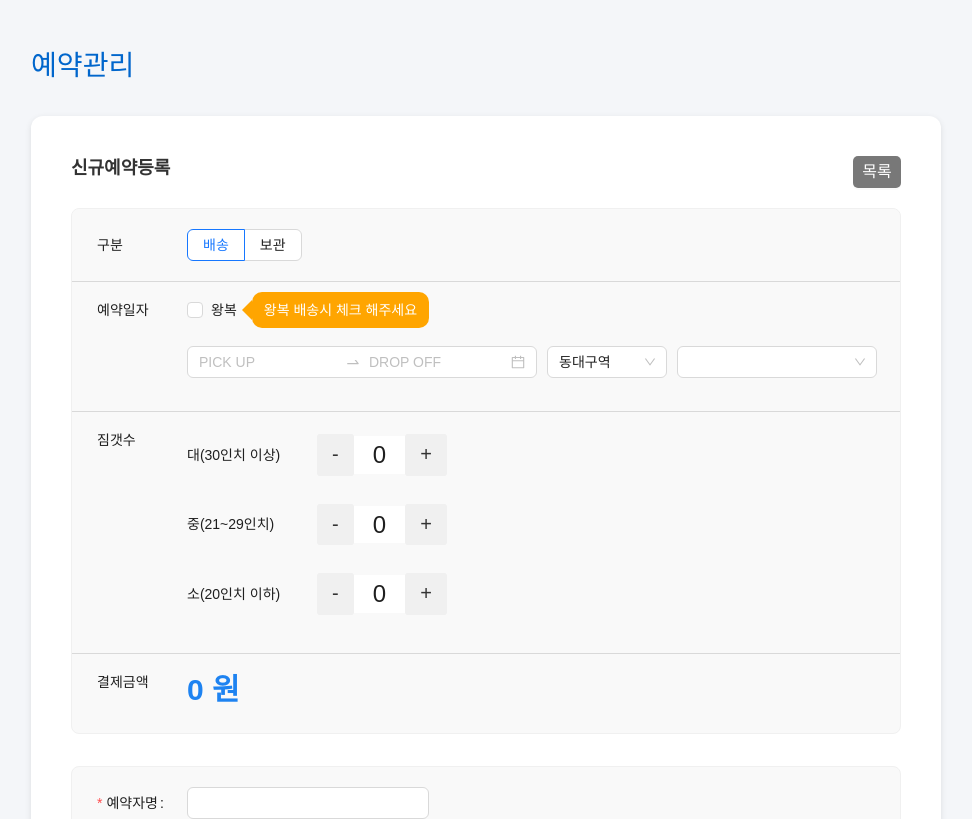
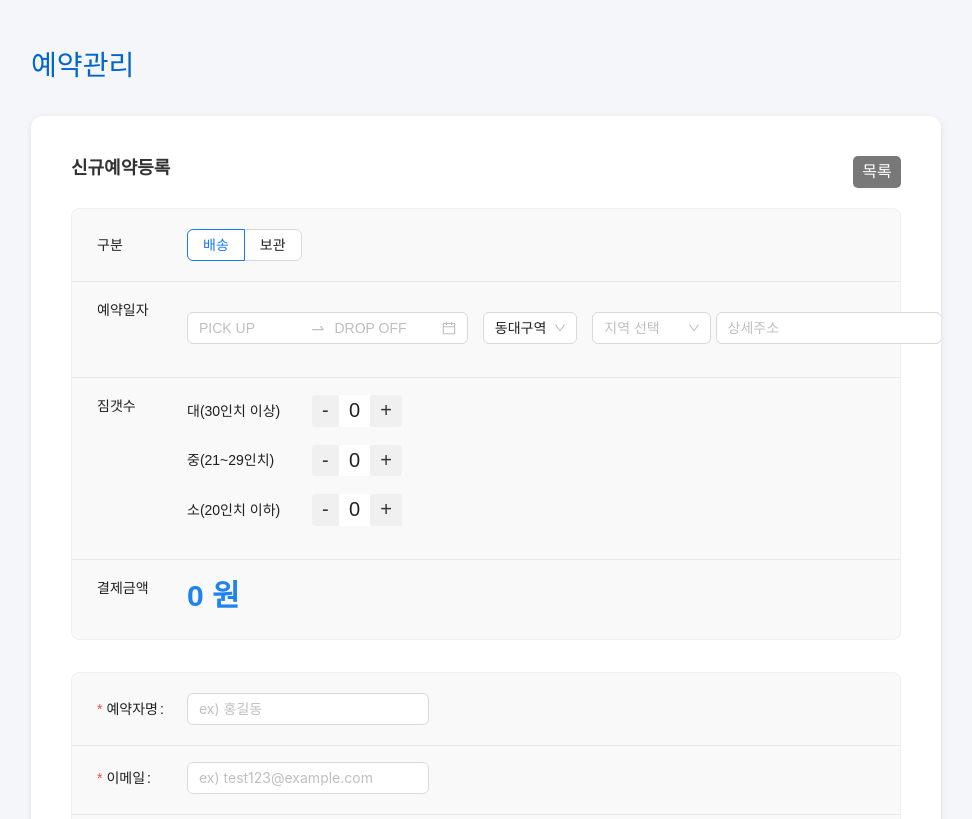
Before and after one commit to cjo3o/with_go_admin, a React (Vite) app: page /NewReservationAddPage in a window 1280 px wide. Shown: the top 819 px of the page, without its empty margins (279-1251 px from the left). Built offline with nearby package versions, Linux system fonts and the light colour scheme.

Commit message:
디자인 수정중...

```diff
--- a/src/components/Cascader.jsx
+++ b/src/components/Cascader.jsx
@@ -1,59 +1,46 @@
 import React from 'react';
-import {Cascader} from 'antd';
+import { Cascader } from 'antd';
 
 const options = [
     {
-        value: 'Daegu',
-        label: <span>대구</span>,
+        value: 'daegu',
+        label: '대구',
         children: [
-            {
-                value: 'Daego-center',
-                label: '중구',
-            },
-            {
-                value: 'Daego-All',
-                label: '동구',
-            },
-            {
-                value: 'Daego-All',
-                label: '서구'
-            },
-            // children: [
-            //     {
-            //         value: '',
-            //         label: 'West Lake',
-            //     },
-            // ],
+            { value: 'junggu', label: '중구' },
+            { value: 'donggu', label: '동구' },
+            { value: 'seogu', label: '서구' },
+            { value: 'bukgu', label: '북구' },
+            { value: 'suseonggu', label: '수성구' },
+            { value: 'dalseogu', label: '달서구' },
+            { value: 'dalseogu', label: '달성군' },
         ],
     },
     {
-        value: 'jiangsu',
-        label: 'Jiangsu',
+        value: 'gyeongju',
+        label: '경주',
         children: [
-            {
-                value: 'nanjing',
-                label: 'Nanjing',
-                children: [
-                    {
-                        value: 'zhonghuamen',
-                        label: 'Zhong Hua Men',
-                    },
-                ],
-            },
+            { value: 'andong', label: '안강읍' },
+            { value: 'gangdong', label: '강동면' },
+            { value: 'yangbuk', label: '양북면' },
+            { value: 'naenam', label: '내남면' },
         ],
     },
 ];
-const onChange = value => {
+
+const onChange = (value) => {
     console.log(value);
 };
-// Just show the latest item.
-const displayRender = labels => labels[labels.length - 1];
-const App = () => (
+
+const displayRender = (labels) => labels.join(' / ');
+
+const LocationCascader = () => (
     <Cascader
         options={options}
-        expandTrigger="hover"
+        onChange={onChange}
         displayRender={displayRender}
-        onChange={onChange}
+        placeholder="지역 선택"
+        style={{ width: 150 }} // Cascader 너비
     />
 );
-export default App;
+
+export default LocationCascader;
--- a/src/css/NewReservationAdd.css
+++ b/src/css/NewReservationAdd.css
@@ -19,6 +19,8 @@
     align-items: flex-start; /* label과 control의 세로 정렬을 시작점으로 맞춤 (필요에 따라 변경) */
     margin-bottom: 20px; /* 각 Form.Item 간의 간격 */
     margin-left: 25px;
+    width: 100%;
+    gap: 5px;
 }
 
 .separated-form-item .ant-form-item-label {
@@ -50,3 +52,12 @@
     border-right: 10px solid #FFA500; /* 꼬리 색상 (배경색과 동일) */
     border-bottom: 10px solid transparent;
 }
+
+/*.ant-form-item .separated-form-item .css-dev-only-do-not-override-1261szd{*/
+/*    width: 100%;*/
+/*}*/
+
+.ant-col .ant-form-item-label .css-dev-only-do-not-override-1261szd .ant-form-item-no-colon{
+    display: flex;
+    align-items: center;
+}
--- a/src/pages/reservation/NewReservationAddPage.jsx
+++ b/src/pages/reservation/NewReservationAddPage.jsx
@@ -21,6 +21,7 @@ import {
 import supabase from "../../lib/supabase.js";
 import bcrypt from 'bcryptjs';
 import {useNavigate} from "react-router-dom";
+import LocationCascader from '../../components/Cascader';
 
 import '../../css/NewReservationAdd.css';
 
@@ -38,38 +39,39 @@ const Counter = ({initialCount = 0, onCountChange}) => {
 
     return (
         <div style={{
-            padding: '10px',
+            padding: '5px',
             display: 'flex',
             alignItems: 'center',
-            justifyContent: 'space-between',
-            width: '150px'
+            width: '100px',
         }}>
             <button
                 onClick={decrement}
                 style={{
                     fontSize: '20px',
-                    padding: '5px 15px',
+                    padding: '0 10px',
                     backgroundColor: '#f0f0f0',
                     color: '#333',
                     border: 'none',
                     borderRadius: '3px',
                     cursor: 'pointer',
+
                 }}
             >
                 -
             </button>
             <div style={{
-                fontSize: '24px',
+                fontSize: '20px',
+                width: '40px',
+                // height: '30px',
                 backgroundColor: 'white',
-                width: "100%",
-                height: "100%",
+                // border: '1px solid #dddddd',
                 textAlign: 'center'
             }}> {count} </div>
             <button
                 onClick={increment}
                 style={{
                     fontSize: '20px',
-                    padding: '5px 15px',
+                    padding: '0 10px',
                     backgroundColor: '#f0f0f0',
                     color: '#333',
                     border: 'none',
@@ -206,31 +208,45 @@ function NewReservationAddPage() {
 
     const ReservationDatePicker = () => (
         <Space direction="vertical" size={12} style={{marginTop: '5px'}}>
-            {serviceType === 'delivery' && (
-                <Checkbox onChange={handleReturnTripChange}>왕복
-                    <span className="speech-bubble">왕복 배송시 체크 해주세요</span>
-                </Checkbox>
-            )}
-            <div style={{display: "flex", alignItems: "center"}}>
+            <div style={{
+                display: "flex",
+                alignItems: "center",
+                gap: "5px", // ✅ 항목 간 간격 고정
+                width: '100%', // ✅ 고정 너비로 균형 유지
+            }}>
                 <RangePicker
                     renderExtraFooter={() => 'extra footer'}
                     showTime
                     value={storageDates}
-                    placeholder={[serviceType === 'delivery' ? 'PICK UP' : '보관 시작',
+                    placeholder={[
+                        serviceType === 'delivery' ? 'PICK UP' : '보관 시작',
                         serviceType === 'delivery' ? 'DROP OFF' : '보관 종료'
                     ]}
-                    style={{width: '350px', marginTop: '5px', marginBottom: '5px'}}
+                    style={{
+                        width: '350px',
+                        marginTop: '5px',
+                        marginBottom: '5px'
+                }}
                     onChange={(dates) => setStorageDates(dates)}
-                    // onOk={(dates) => setStorageDates(dates)}
                 />
                 <Select
                     className="select"
-                    defaultValue={locationOptions[0]?.options[0]?.value} // 기본 배송지 설정
+                    defaultValue={locationOptions[0]?.options[0]?.value}
                     style={{width: 120}}
                     onChange={handleLocationChange}
                     options={locationOptions}
                 />
-                <Cascader style={{width: '200px'}}></Cascader>
+
+                {serviceType === 'delivery' && (
+                    <>
+                        <LocationCascader />
+                        <Input className="separated-form-item" placeholder="상세주소" style={{
+                            width: '100px',
+                            margin: '0',
+                        }} />
+                    </>
+                )}
+
             </div>
             {serviceType === 'delivery' && isReturnTrip && (
                 <RangePicker
@@ -278,7 +294,7 @@ function NewReservationAddPage() {
                                             <Radio.Button value="storage">보관</Radio.Button>
                                         </Radio.Group>
                                     </Form.Item>
-                                    <Divider style={{margin: '12px 0', borderColor: '#d9d9d9'}}/>
+                                    <Divider style={{margin: '12px 0', borderColor: 'rgba(217,217,217,0.5)'}}/>
                                     <Form.Item
                                         label={serviceType === 'delivery' ? '예약일자' : '보관기간'}
                                         colon={false}
@@ -286,7 +302,7 @@ function NewReservationAddPage() {
                                     >
                                         <ReservationDatePicker/>
                                     </Form.Item>
-                                    <Divider style={{margin: '12px 0', borderColor: '#d9d9d9'}}/>
+                                    <Divider style={{margin: '12px 0', borderColor: 'rgba(217,217,217,0.5)'}}/>
                                     <Form.Item label="짐갯수" colon={false} className="separated-form-item">
                                         {[
                                             {label: '대(30인치 이상)', onChange: handleLargeCountChange},
@@ -300,11 +316,12 @@ function NewReservationAddPage() {
                                             </div>
                                         ))}
                                     </Form.Item>
-                                    <Divider style={{margin: '12px 0', borderColor: '#d9d9d9'}}/>
+                                    <Divider style={{margin: '12px 0', borderColor: 'rgba(217,217,217,0.5)'}}/>
                                     <Form.Item
                                         label="결제금액"
                                         colon={false}
                                         className="separated-form-item"
+
                                     >
                                         <PaymentDisplay amount={totalPayment}/>
                                     </Form.Item>
@@ -339,21 +356,22 @@ function NewReservationAddPage() {
                                         rules={[{required: true, message: '예약자명을 입력해주세요'}]}
                                         className="separated-form-item"
                                     >
-                                        <Input/>
+                                        <Input placeholder="ex) 홍길동" style={{ width: '100%' }}/>
                                     </Form.Item>
-                                    <Divider style={{ margin: '12px 0', borderColor: '#d9d9d9' }} />
+                                    <Divider style={{ margin: '16px 0', borderColor: 'rgba(217,217,217,0.5)' }} />
                                     <Form.Item
                                         label="이메일"
                                         name="email"
                                         rules={[{required: true, type: 'email', message: '올바른 이메일을 입력해주세요'}]}
                                         className="separated-form-item"
                                     >
-                                        <Input/>
+                                        <Input placeholder="ex) test123@example.com" style={{ width: '100%' }}/>
                                     </Form.Item>
                                     <Divider style={{
                                         margin: '16px 0',
                                         borderTop: '1px solid #d9d9d9',
                                         width: '100%',
+                                        borderColor: 'rgba(217,217,217,0.5)'
                                     }} />
                                     <Form.Item
                                         label="연락처"
@@ -364,7 +382,7 @@ function NewReservationAddPage() {
                                         ]}
                                         className="separated-form-item"
                                     >
-                                        <Input placeholder="010-1234-5678"/>
+                                        <Input placeholder="010-1234-5678" style={{ width: '100%' }} />
                                     </Form.Item>
                                     {/*<Form.Item style={{ textAlign: 'center', marginTop: 40 }}>*/}
                                     {/*</Form.Item>*/}
```
